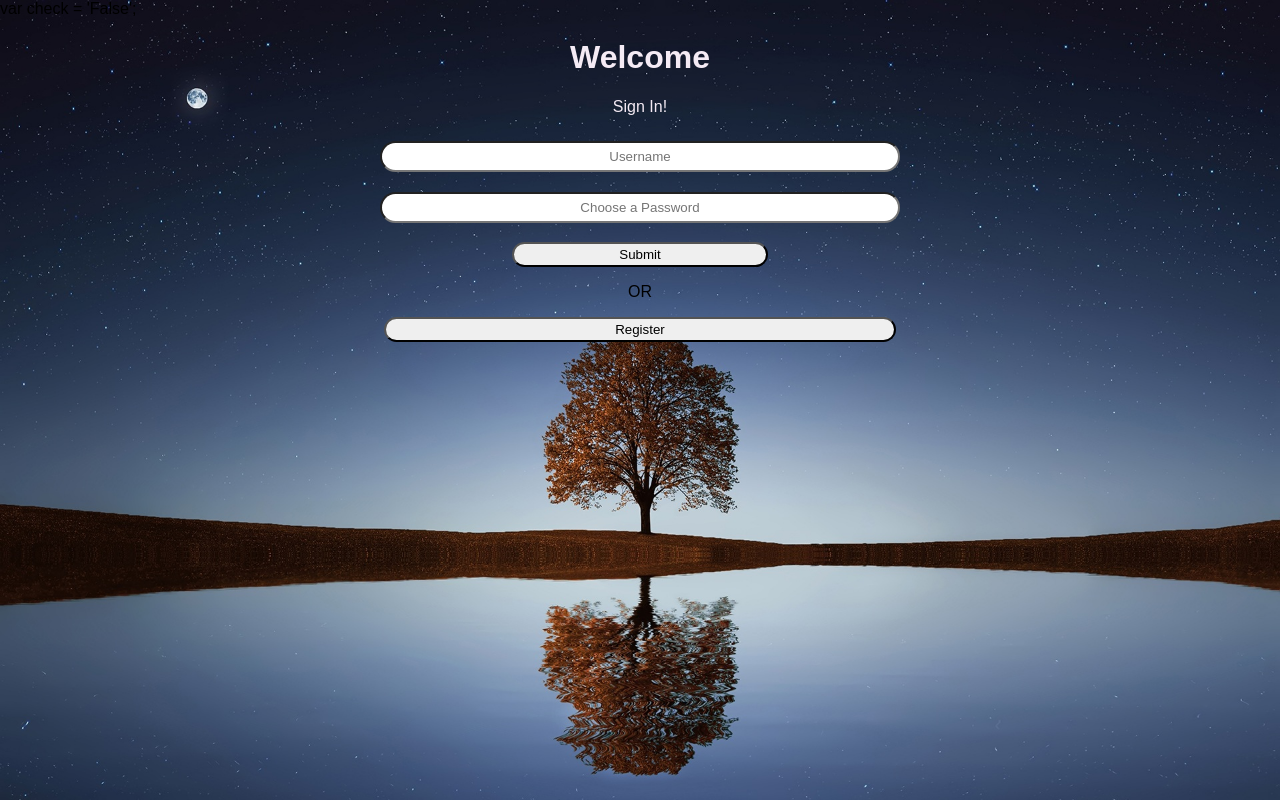
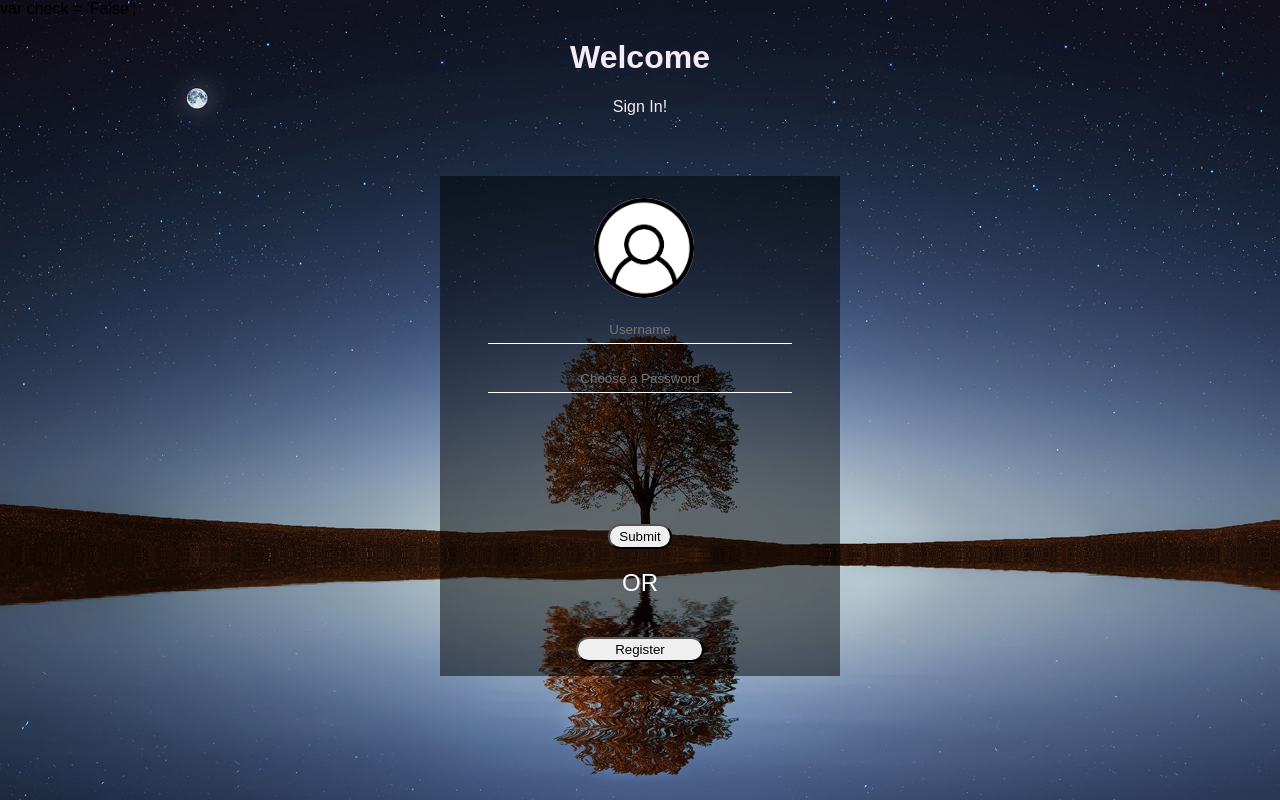
Before and after one commit to Mihir-Karbelkar/University-Social-Interface, a Django app: page /post/signin/ in a window 1280 px wide. Run offline with Django 3.2, Linux system fonts and the light colour scheme; some libraries are stand-ins or nearby versions.

Commit message:
new design form created and avatar image added

```diff
--- a/prac/login/static/signin.css
+++ b/prac/login/static/signin.css
@@ -1,6 +1,16 @@
 
       .container{
       margin-top: 2%;
+      position: absolute;
+      top: 50%;
+      left: 50%;
+      transform: translate(-50%,-50%);
+      width: 400px;
+      height: 500px;
+      box-sizing: border-box;
+      background: rgba(0,0,0,0.5);
+      padding: 40px;
+
       }
       html{
         height: 100%;
@@ -30,23 +40,53 @@
   }
   div{
     margin-top: 1.5%;
-    margin-bottom: 1.5%;
+    margin-bottom: 1%;
   }
       input{
         border-radius: 25px;
         width : 40%;
         height: 25px;
+        margin-top: 5%;
 
       }
       input[type$="submit"]{
-        margin-top:0;
+        margin-top:40%;
         width: 20%;
+        margin-bottom: -10%;
       }
 
       .title{
         color: rgb(245,235,245);
       text-align:  center;
       }
+    .username{
+    width: 300px;
+    background-color: transparent;
+    border: none;
+    border-bottom: 1px solid #ffff;
+    margin-top: 30%;
+    border-radius: 0%;
+    color: white;
+    }
+    .password{
+      width: 300px;
+      background-color: transparent;
+      border: none;
+      border-bottom: 1px solid #ffffff;
+      border-radius: 0%;
+      color: white;
+    }
+    .avatar{
+      width: 100px;
+      height: 100px;
+      border-radius: 50%;
+      position: absolute;
+      top: -50px;
+      left: calc(50% -50px);
+      margin-top: 18%;
+      margin-left:-46px;
+
+    }
       @media screen and (max-width: 900px){
         input{
         border-radius: 25px;
@@ -56,7 +96,12 @@
       }
       input[type$="submit"]{
         width: 30%;
+        margin-top: 40px;
       }
+    input[name$="register"]{
+      margin-top: 0px;
+    }
+
       .title{
         color: rgb(245,235,245);
       text-align:  center;
--- a/prac/templates/signin.html
+++ b/prac/templates/signin.html
@@ -2,6 +2,7 @@
 <!DOCTYPE html>
 <html lang="en" dir="ltr">
   <head>
+    <meta name="viewport" content="width=device-width, initial-scale=1.0">
     <meta charset="utf-8">
     <title></title>
   <link rel="stylesheet" type="text/css" href="{% static "signin.css" %}"
@@ -21,7 +22,7 @@
   	</div>
   	<div></div>
 <div class="container" align="center">
-
+<img src="{% static "avatar1.png" %}" class="avatar">
 <form class=""  method="post">
   {% csrf_token %}
   <div>
@@ -33,10 +34,13 @@
 <div>
       {{ form.password }}
 </div>
-    <input type="submit" name="submit" value="Submit">
+    <input type="submit" name="submit" value="Submit" >
 </form>
-<p>OR</p>
-<input type="button" name="register" value="Register" >
+<p style="color:white;font-size:150%;">
+
+  OR
+</p>
+<input type="button" name="register" value="Register"  >
 </div>
 
   </body>
```
Also changed, not shown: prac/login/static/avatar.png (added), prac/login/static/avatar1.png (added), 1 other file.
